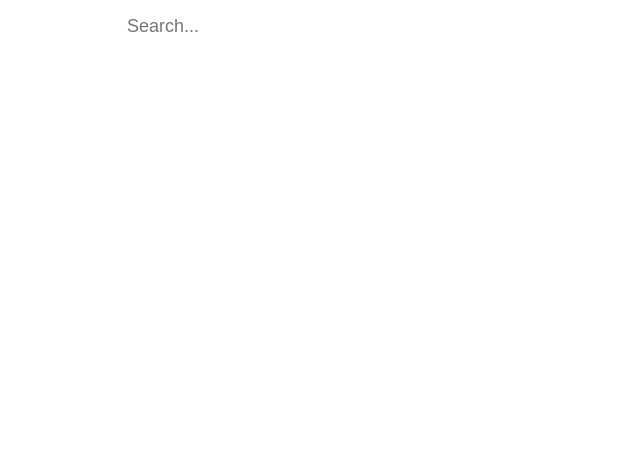
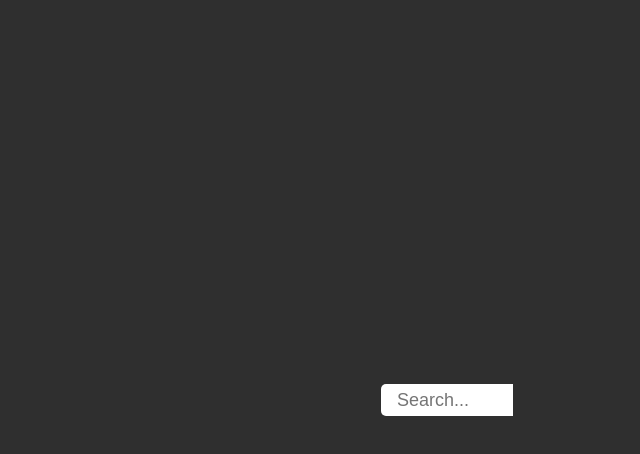
Before and after one commit to amrutaBanait/Weather_App, a React (Create React App) app in the folder weather_app/: page / in a window 1280 px wide. Shown: the top 454 px of the page, without its empty margins (193-833 px from the left). Built offline with nearby package versions, Linux system fonts and the light colour scheme; some icons are missing.

Commit message:
search bar done

```diff
--- a/weather_app/src/components/weather/style.css
+++ b/weather_app/src/components/weather/style.css
@@ -2,8 +2,35 @@
 
 @import url(https://cdnjs.cloudflare.com/ajax/libs/weather-icons/2.0.9/css/weather-icons.min.css);
 
-/* input search button style  */
 
+* {
+    margin: 0;
+    padding: 0;
+    box-sizing: border-box;
+  }
+
+  :root {
+    --rad: 0.7rem;
+    --dur: 0.3s;
+    --color-dark: #2f2f2f;
+    --color-light: #fff;
+    --color-brand: #57bd84;
+    --font-fam: "Lato", sans-serif;
+    --height: 5rem;
+    --btn-width: 6rem;
+    --bez: cubic-bezier(0, 0, 0.43, 1.49);
+  }
+
+  body {
+    background-color: #f5f5f5;
+    background: var(--color-dark);
+    height: 100vh;
+    min-height: 100vh;
+    display: grid;
+    place-items: center;
+  }
+
+  /* input search button style  */
 .search {
     width: 100%;
     position: relative;
```
